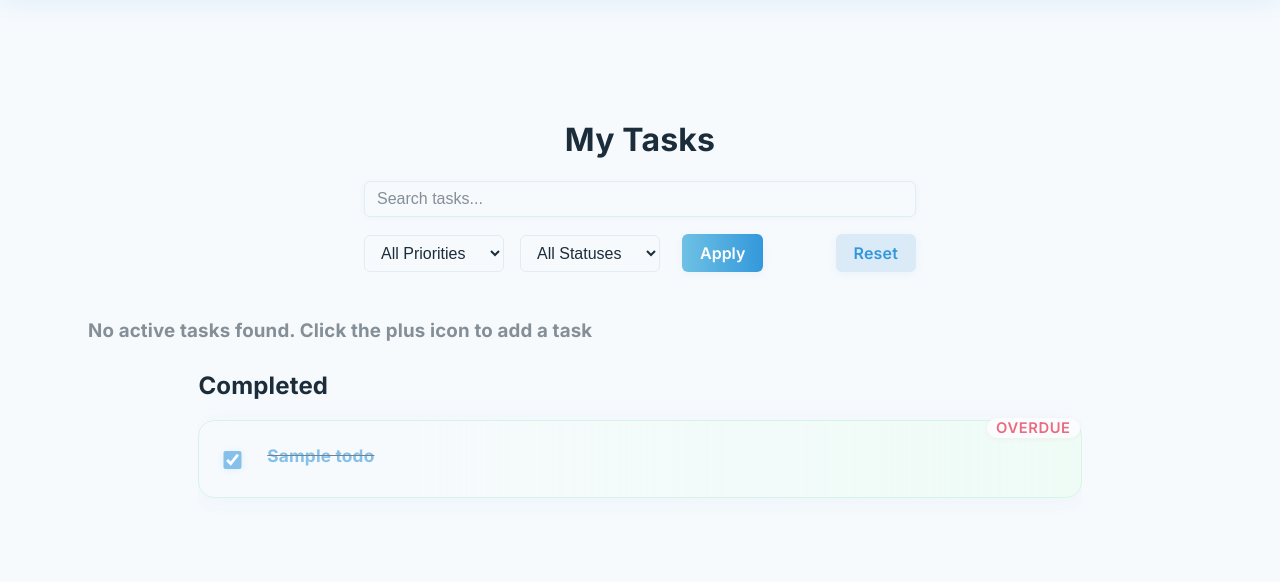
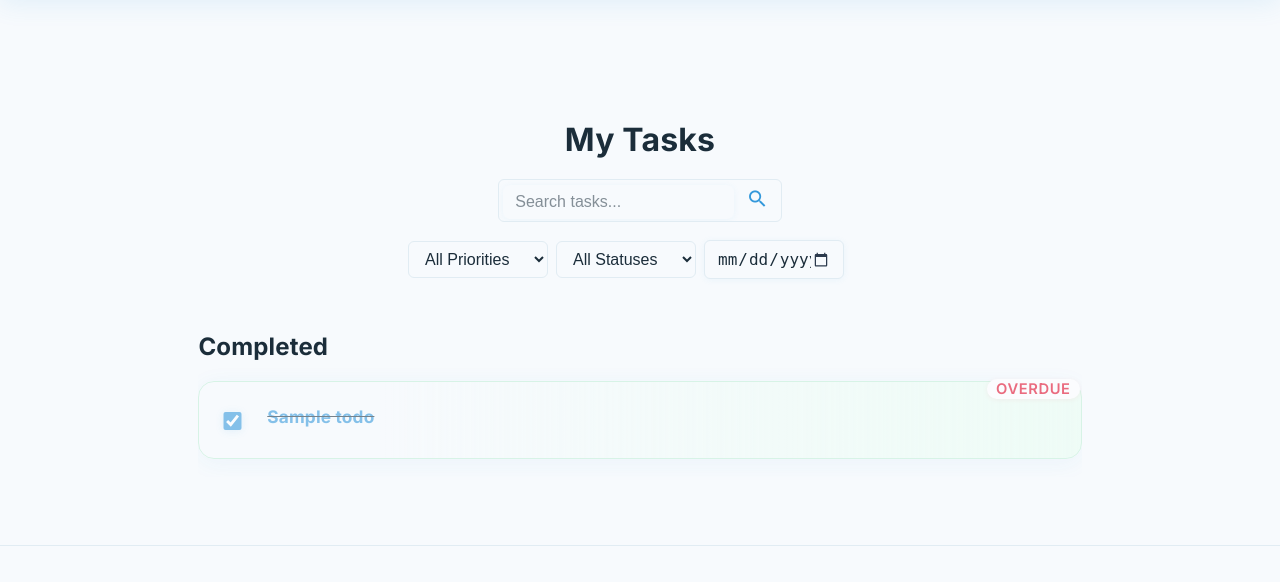
Before and after one commit to ab-wap/ToDo-app-Django, a Django app: page / in a window 1280 px wide. Shown: the top 582 px of the page. Run offline with Django 5.2, Linux system fonts and the light colour scheme; a user stored in the database is signed in; tables that the repository leaves empty hold one stand-in row (values such as "Sample post").

Commit message:
added date filter(for due date), edited some styles

```diff
--- a/toDoApp/static/css/styles.css
+++ b/toDoApp/static/css/styles.css
@@ -143,7 +143,7 @@ html, body {
   font-weight: bolder;
   position: fixed;
   bottom: 2rem;
-  left: 5%;
+  left: 45%;
   z-index: 1000;
   transition: transform 0.3s ease;
 }
@@ -436,17 +436,17 @@ html, body {
 }
 /* --- DARK MODE VARIANTS --- */
 [data-theme="dark"] .priority-low {
-  border: 2px solid #389c72;
+  border: 2px solid #26674c;
   /* border-left: 2px solid #389c72; */
   background: linear-gradient(0deg, #389c72 0%, transparent 1%);
 }
 [data-theme="dark"] .priority-medium {
-  border: 2px solid #a98e46;
+  border: 2px solid #867138;
   /* border-left: 2px solid #a98e46; */
   background: linear-gradient(0deg, #a98e46 0%, transparent 1%);
 }
 [data-theme="dark"] .priority-high {
-  border: 2px solid #a75d52;
+  border: 2px solid #7c453c;
   /* border-left: 2px solid #a75d52; */
   background: linear-gradient(0deg, #a75d52 0%, transparent 1%);
 }
--- a/toDoApp/templates/home.html
+++ b/toDoApp/templates/home.html
@@ -27,13 +27,13 @@
     <button class="btn btn-primary add-task-btn" style="margin: auto; display: block;" onclick="location.href='{% url 'add' %}'">
       +
     </button>
-  {% comment %} <button class="theme-toggle-btn" id="themeToggle" title="Toggle Light/Dark Mode"></button> {% endcomment %}
   </div>
 
   <!-- Search and Filters Form -->
   <div class="task-detail-row" style="width: 50%; margin: auto">
     <form method="GET" action="{% url 'home' %}" class="filter-search-form" style="margin-bottom: 1.5rem; display: flex; flex-wrap: wrap; gap: 1rem; justify-content: center; align-items: center;">
       <!-- Search Input -->
+      <div style="display: flex; align-items: center; border: 1px solid var(--border); border-radius: 6px; overflow: hidden; min=width: 220px;">
         <input
           type="text"
           name="search"
@@ -42,11 +42,17 @@
           class="task-search-input"
           aria-label="Search tasks"
           autocomplete="off"
-        style="padding: 8px 12px; border-radius: 6px; border: 1px solid var(--border); font-size: 1rem; min-width: 220px;"
+          style="display: flex; margin-left: 4px; padding: 8px 12px;  font-size: 1rem; min-width: 220px;"
         />
+        <button type="submit" aria-label="Submit search" style="background: none; border: none; cursor: pointer; padding: 8px 12px; color: var(--accent);">
+          <span class="material-icons" style="font-size: 1.4rem; line-height: 1;">search</span>
+        </button>
+      </div>
 
+      <div style="display:flex; align-items: center; gap: 0.5rem;">
         <!-- Priority Filter Dropdown -->
         <select name="priority" aria-label="Filter by priority"
+          onchange="this.form.submit()"
           class="form-control"
           style="width: 20%; padding: 8px 12px; border-radius: 6px; border: 1px solid var(--border); font-size: 1rem; min-width: 140px;">
           <option value="" {% if not priority %}selected{% endif %}>All Priorities</option>
@@ -57,6 +63,7 @@
 
         <!-- Status Filter Dropdown -->
         <select name="status" aria-label="Filter by status"
+          onchange="this.form.submit()"
           class="form-control"
           style="width: 20%; padding: 8px 12px; border-radius: 6px; border: 1px solid var(--border); font-size: 1rem; min-width: 140px;">
           <option value="" {% if not status %}selected{% endif %}>All Statuses</option>
@@ -64,15 +71,17 @@
           <option value="completed" {% if status == 'completed' %}selected{% endif %}>Completed</option>
         </select>
 
-      <!-- Submit button -->
-      <button type="submit" class="btn btn-primary" style="padding: 9px 18px; font-weight: 600; font-size: 1rem;">
-        Apply
-      </button>
-
-      <!-- Optional Reset button -->
-      <a href="{% url 'home' %}" class="btn btn-secondary" style="padding: 9px 18px; font-weight: 600; font-size: 1rem; margin-left: auto;">
-        Reset
-      </a>
+        <!-- Due Date Filter -->
+        <input
+          type="date"
+          name="due_date"
+          aria-label="Filter by due date"
+          value="{{ due_date|default:'' }}"
+          onchange="this.form.submit()"
+          class="form-control"
+          style="width: 20%; padding: 8px 12px; border-radius: 6px; border: 1px solid var(--border); font-size: 1rem; min-width: 140px;"
+        />
+      </div>
     </form>
   </div>
 
@@ -80,7 +89,6 @@
 
   <div class="tasks-section">
     {% if todos_active %}
-
       <ul class="fancy-task-list">
         <h2 class="section-title">Active</h2><br>
         {% for todo in todos_active %}
@@ -106,21 +114,41 @@
                 </span>
               </div>
               <div class="fancy-task-extra" style="background: transparent; box-shadow: none;">
-                <span class="fancy-task-meta">last updated : {{ todo.updated_at }}</span>
-                <span class="fancy-task-meta">Priority: {{ todo.get_priority_display }}</span>
+                <table style="width: 100%; border-collapse: collapse;">
+                  <tr>
+                    <td class="fancy-task-meta" style="text-align: right; padding-right: 0.25rem; white-space: nowrap;">
+                      last updated:
+                    </td>
+                    <td>
+                      <span class="fancy-task-meta">{{ todo.updated_at }}</span>
+                    </td>
+                  </tr>
+                  <tr>
+                    <td class="fancy-task-meta" style="text-align: right; padding-right: 0.25rem; white-space: nowrap;">
+                      Priority:
+                    </td>
+                    <td>
+                      <span class="fancy-task-meta">{{ todo.get_priority_display }}</span>
+                    </td>
+                  </tr>
+                  <tr>
+                    <td class="fancy-task-meta" style="text-align: right; padding-right: 0.25rem; white-space: nowrap;">
+                      Due:
+                    </td>
+                    <td>
                       {% if todo.due_date %}
-                  <span class="fancy-task-meta">Due: {{ todo.due_date }}</span>
+                        <span class="fancy-task-meta">{{ todo.due_date }}</span>
                       {% else %}
                         <span class="fancy-task-meta">No due date</span>
                       {% endif %}
+                    </td>
+                  </tr>
+                </table>
               </div>
             </div>
             <a href="{% url 'update' todo.id %}" class="edit-icon-btn" title="Edit Task" onclick="event.stopPropagation();">
               <span class="material-icons">edit</span>
             </a>
-            {% comment %} <button class="delete-icon-btn" title="Delete Task" onclick="event.stopPropagation(); showConfirmDialog(() => { document.getElementById('delete-form-{{ todo.id }}').submit(); })">
-              <span class="material-icons">delete</span>
-            </button> {% endcomment %}
             <button type="button" class="delete-icon-btn" title="Delete Task" onclick="event.stopPropagation(); showConfirmDialog(function(){ document.getElementById('delete-form-{{ todo.id }}').submit(); });">
               <span class="material-icons">delete</span>
             </button>
@@ -130,8 +158,8 @@
           </li>
         {% endfor %}
       </ul>
-    {% else %}
-      <h3 style="color: var(--font-faded);"><br>No active tasks found. Click the plus icon to add a task</h3>
+    {% elif not todos_completed %}
+      <h3 style="color: var(--font-faded);"><br>No tasks found.</h3>
     {% endif %}
   </div>
 
@@ -153,15 +181,7 @@
             </form>
             <div class="fancy-task-content">
               <span class="fancy-task-title">{{ todo.title }}</span>
-              {% comment %} <span class="fancy-task-desc">{{ todo.description }}</span>
-              <span class="fancy-task-meta"> {{ todo.updated_at }}</span> {% endcomment %}
             </div>
-            {% comment %} <form method="POST" action="{% url 'delete' todo.id %}" class="delete-icon-form" onclick="event.stopPropagation();">
-              {% csrf_token %}
-              <button type="submit" class="delete-icon-btn" title="Delete Task">
-                <span class="material-icons">delete</span>
-              </button>
-            </form> {% endcomment %}
           </li>
         {% endfor %}
       </ul>
@@ -212,4 +232,5 @@
       closeBtn.addEventListener('click', closeHandler);
     }
   </script>
+
 {% endblock %}
--- a/toDoApp/urls.py
+++ b/toDoApp/urls.py
@@ -10,4 +10,6 @@ urlpatterns = [
     path('delete/<int:todo_id>/', views.delete_view, name="delete"),
     path('update/<int:todo_id>/', views.update_view, name="update"),
     path('toggle/<int:todo_id>/', views.toggle_view, name="toggle"),
+    # path('ajax/tasks/', views.ajax_filtered_tasks, name='ajax_filtered_tasks'),
+    # path('ajax/toggle/<int:todo_id>/', views.ajax_toggle_view, name='ajax_toggle'),
 ]
--- a/toDoApp/views.py
+++ b/toDoApp/views.py
@@ -9,6 +9,9 @@ from .models import Todos
 from django.contrib import messages
 from datetime import date
 from django.db.models import Q
+# from django.template.loader import render_to_string
+# from django.http import JsonResponse
+# from django.views.decorators.http import require_POST
 
 # Create your views here.
 @login_required(login_url='login')
@@ -26,6 +29,11 @@ def home_view(request):
     priority_filter = request.GET.get('priority', '').lower()
     if priority_filter in ['low', 'medium', 'high']:
         todos = todos.filter(priority=priority_filter)
+
+    # Filter tasks with due_date equal to the selected date
+    due_date_filter = request.GET.get('due_date', '').strip()
+    if due_date_filter:
+        todos = todos.filter(due_date=due_date_filter)
 
     # Optional: Filter by completion status if desired (e.g. active/completed filter)
     status_filter = request.GET.get('status', '').lower()
@@ -47,6 +55,7 @@ def home_view(request):
         'today': date.today(),
         'search': search_query,
         'priority': priority_filter,
+        'due_date': due_date_filter,
         'status': status_filter,
     }
     return render(request, 'home.html', context)
```
Lines whose indentation alone changed are shown as unchanged.
